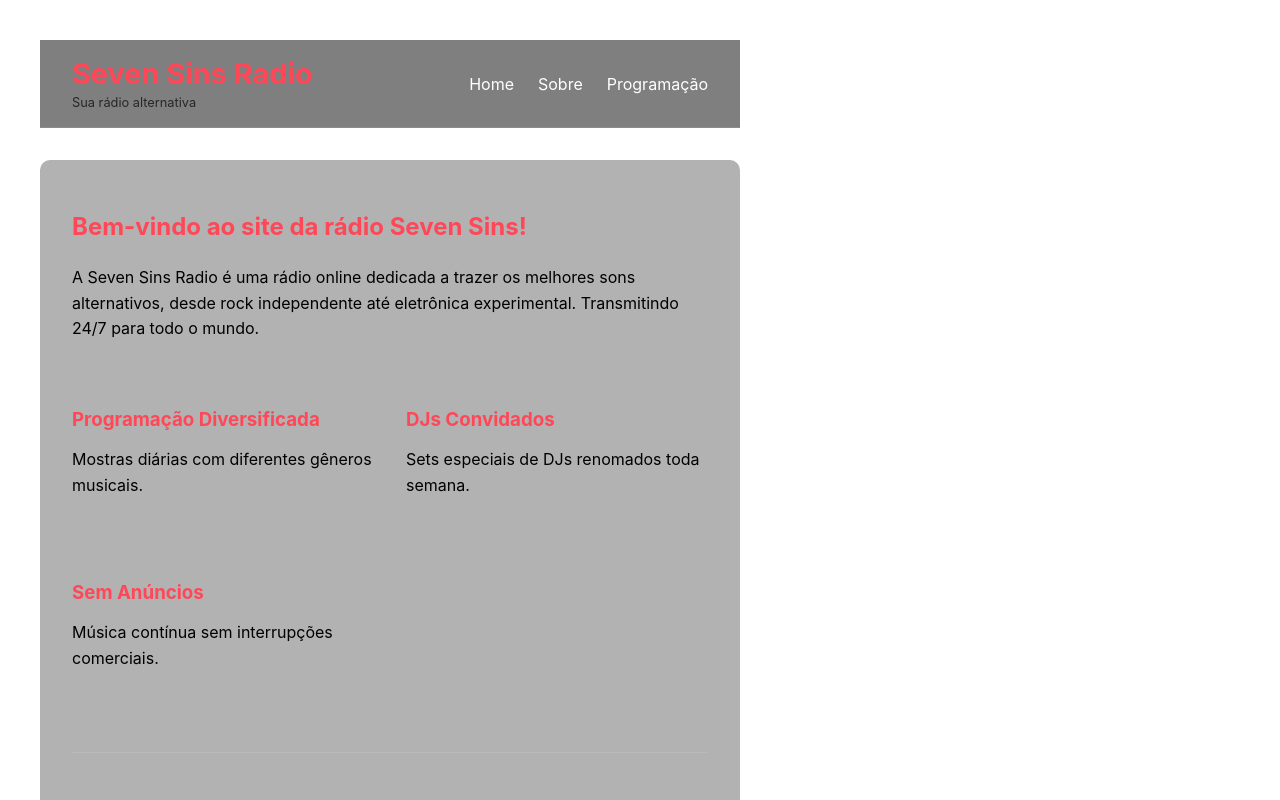
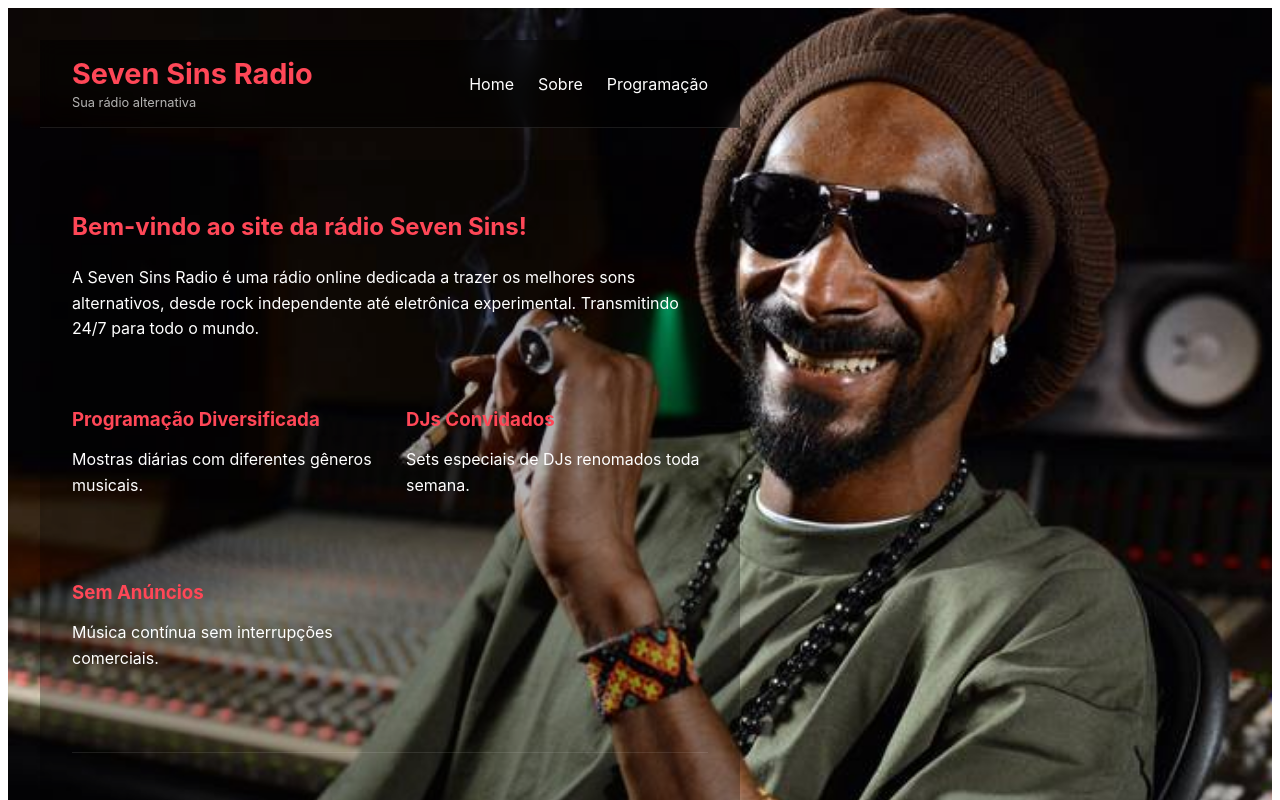
Before and after one commit to dataexpert0/SS-Online-Radio, an Angular app: page / in a window 1280 px wide. Shown: the top 800 px of the page. Built offline with nearby package versions, Linux system fonts and the light colour scheme.

Commit message:
Mudanças no layout

```diff
--- a/src/app/app.component.scss
+++ b/src/app/app.component.scss
@@ -13,4 +13,15 @@ body {
 
   .main {
     padding: 2rem;
+
+    background: linear-gradient(135deg, #1a1a2e 0%, #16213e 100%);
+    color: white;
+    min-height: 100vh;
+    margin: 0;
+    font-family: 'Inter', sans-serif;
+
+    background-image: url('./rasta.jpg');
+    background-size: cover;
+    background-position: center;
+    background-repeat: no-repeat;
   }
```
